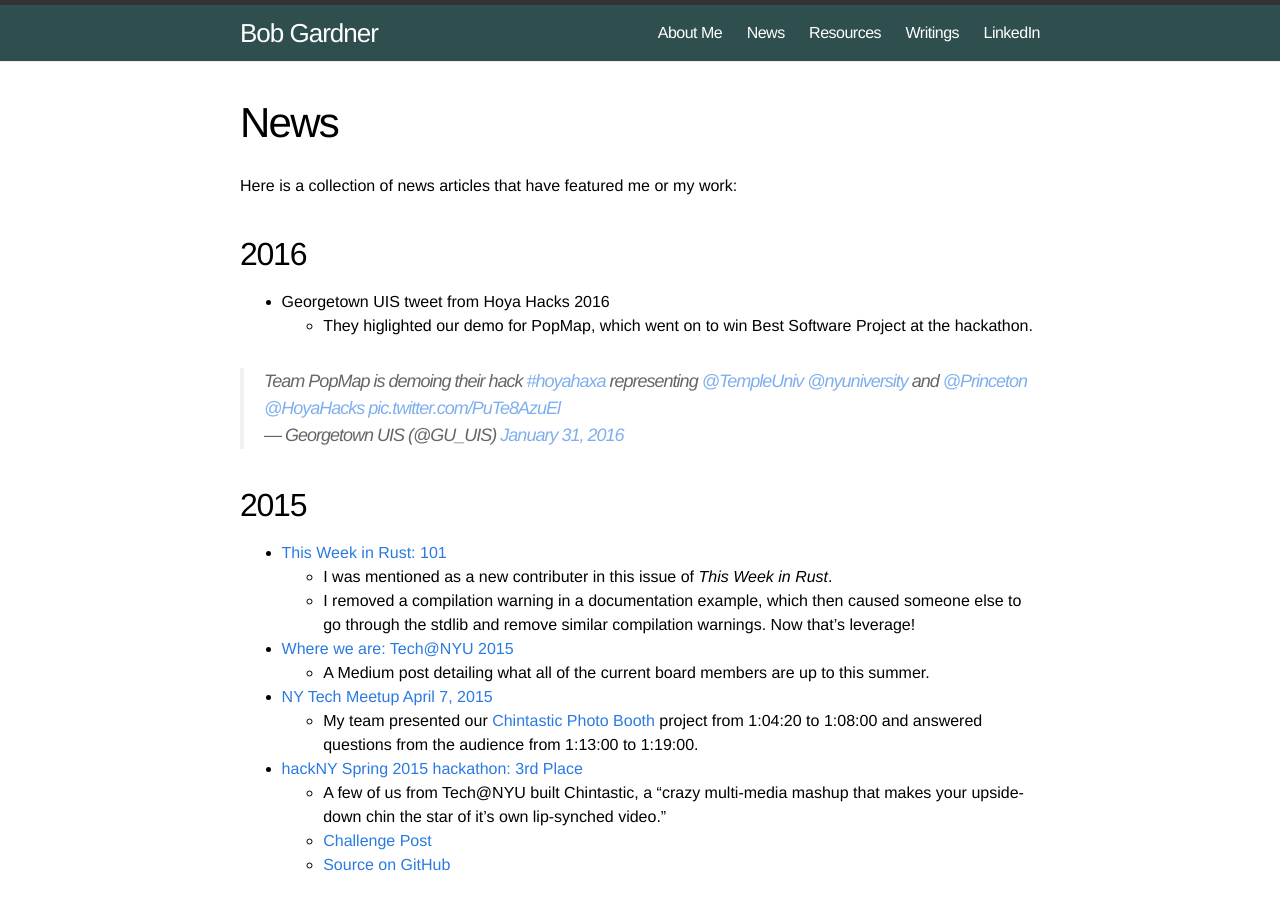
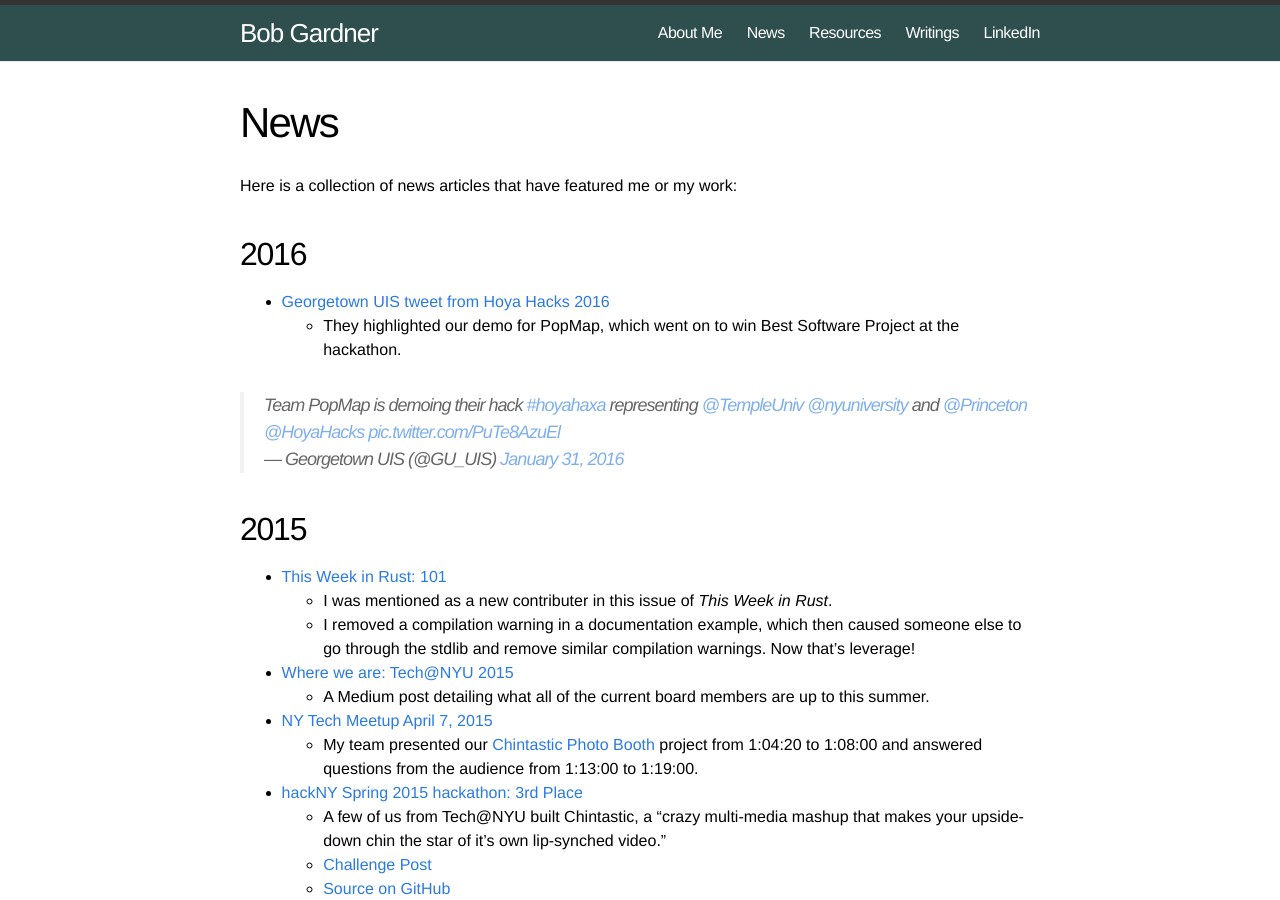
Before and after one commit to rgardner/rgardner.github.io, a Jekyll site: the page built from news.md, in a window 1280 px wide and 900 px high. Built offline with Jekyll 4.4.1, drawn with Linux system fonts in a browser that asks for light colours; comment, search, counter and statistics services are not loaded.

```diff
--- a/news.md
+++ b/news.md
@@ -8,12 +8,14 @@ Here is a collection of news articles that have featured me or my work:
 
 ## 2016
 
-- Georgetown UIS tweet from Hoya Hacks 2016
-  - They higlighted our demo for PopMap, which went on to win Best Software
+- [Georgetown UIS tweet from Hoya Hacks 2016][tweet]
+  - They highlighted our demo for PopMap, which went on to win Best Software
     Project at the hackathon.
 
 <blockquote class="twitter-tweet" data-lang="en"><p lang="en" dir="ltr">Team PopMap is demoing their hack <a href="https://twitter.com/hashtag/hoyahaxa?src=hash&amp;ref_src=twsrc%5Etfw">#hoyahaxa</a> representing <a href="https://twitter.com/TempleUniv?ref_src=twsrc%5Etfw">@TempleUniv</a> <a href="https://twitter.com/nyuniversity?ref_src=twsrc%5Etfw">@nyuniversity</a> and <a href="https://twitter.com/Princeton?ref_src=twsrc%5Etfw">@Princeton</a> <a href="https://twitter.com/HoyaHacks?ref_src=twsrc%5Etfw">@HoyaHacks</a> <a href="https://t.co/PuTe8AzuEl">pic.twitter.com/PuTe8AzuEl</a></p>&mdash; Georgetown UIS (@GU_UIS) <a href="https://twitter.com/GU_UIS/status/693845446586929152?ref_src=twsrc%5Etfw">January 31, 2016</a></blockquote>
 <script async src="https://platform.twitter.com/widgets.js" charset="utf-8"></script>
+
+[tweet]: https://twitter.com/GU_UIS/status/693845446586929152
 
 ## 2015
 
```
